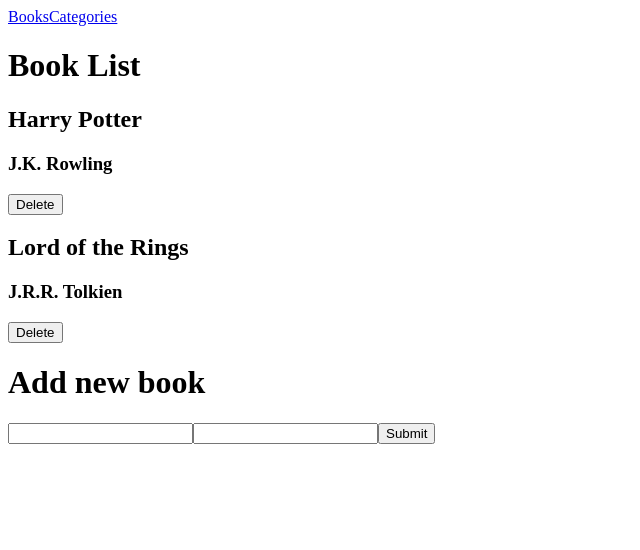
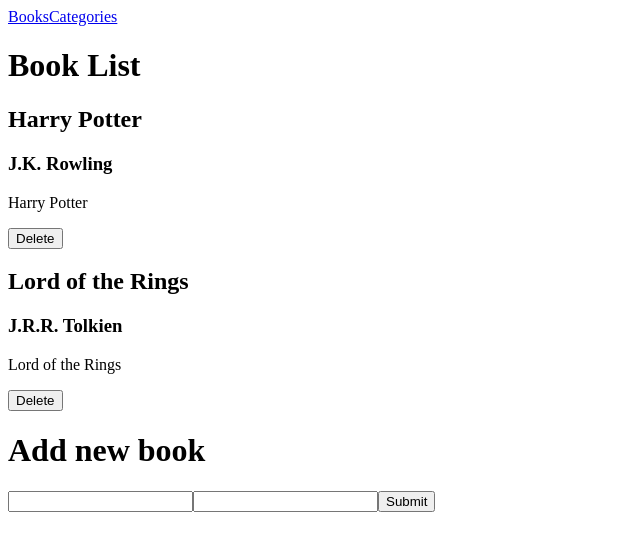
Before and after one commit to diegoyon/bookstore, a React (Create React App) app: page / in a window 1280 px wide. Shown: the top 550 px of the page, without its empty margins (0-640 px from the left). Built offline with nearby package versions, Linux system fonts and the light colour scheme.

Commit message:
Add functionality of removing books

```diff
--- a/src/components/Book.js
+++ b/src/components/Book.js
@@ -1,19 +1,30 @@
 import React from 'react';
 import PropTypes from 'prop-types';
+import { useDispatch } from 'react-redux';
+import { removeBook } from '../redux/books/books';
 
 const Book = (props) => {
-  const { title, author } = props;
-
+  const { id, title, author } = props;
+  const dispatch = useDispatch();
   return (
     <>
       <h2>{title}</h2>
       <h3>{author}</h3>
-      <button type="button">Delete</button>
+      <p>{title}</p>
+      <button
+        onClick={() => {
+          dispatch(removeBook({ title, author, id }));
+        }}
+        type="button"
+      >
+        Delete
+      </button>
     </>
   );
 };
 
 Book.propTypes = {
+  id: PropTypes.string.isRequired,
   title: PropTypes.string.isRequired,
   author: PropTypes.string.isRequired,
 };
--- a/src/pages/Books.js
+++ b/src/pages/Books.js
@@ -8,7 +8,14 @@
   return (
     <>
       <h1>Book List</h1>
-      {booklist.map((book) => (<Book key={book.id} title={book.title} author={book.author} />))}
+      {booklist.map((book) => (
+        <Book
+          key={book.id}
+          title={book.title}
+          author={book.author}
+          id={book.id}
+        />
+      ))}
       <Form />
     </>
   );
--- a/src/redux/books/books.js
+++ b/src/redux/books/books.js
@@ -1,14 +1,14 @@
 // Initial State
 const defaultState = [
   {
-    id: 1,
     title: 'Harry Potter',
     author: 'J.K. Rowling',
+    id: '1',
   },
   {
-    id: 2,
     title: 'Lord of the Rings',
     author: 'J.R.R. Tolkien',
+    id: '2',
   },
 ];
 
```
